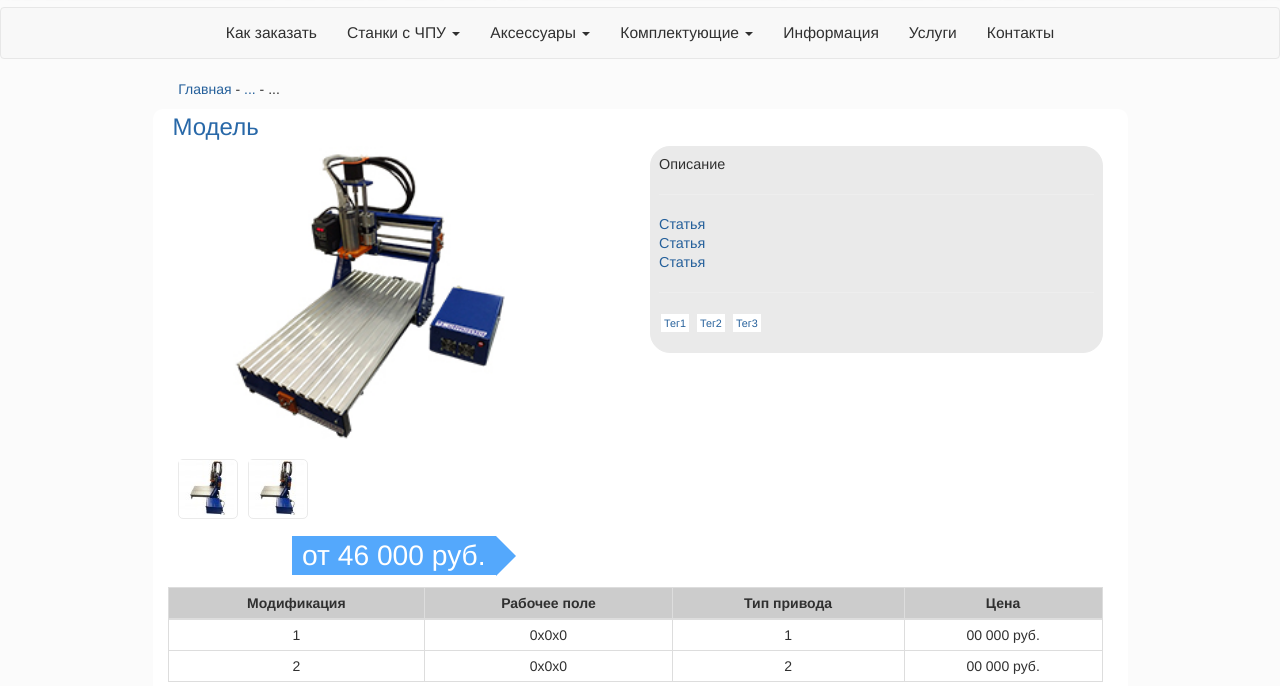
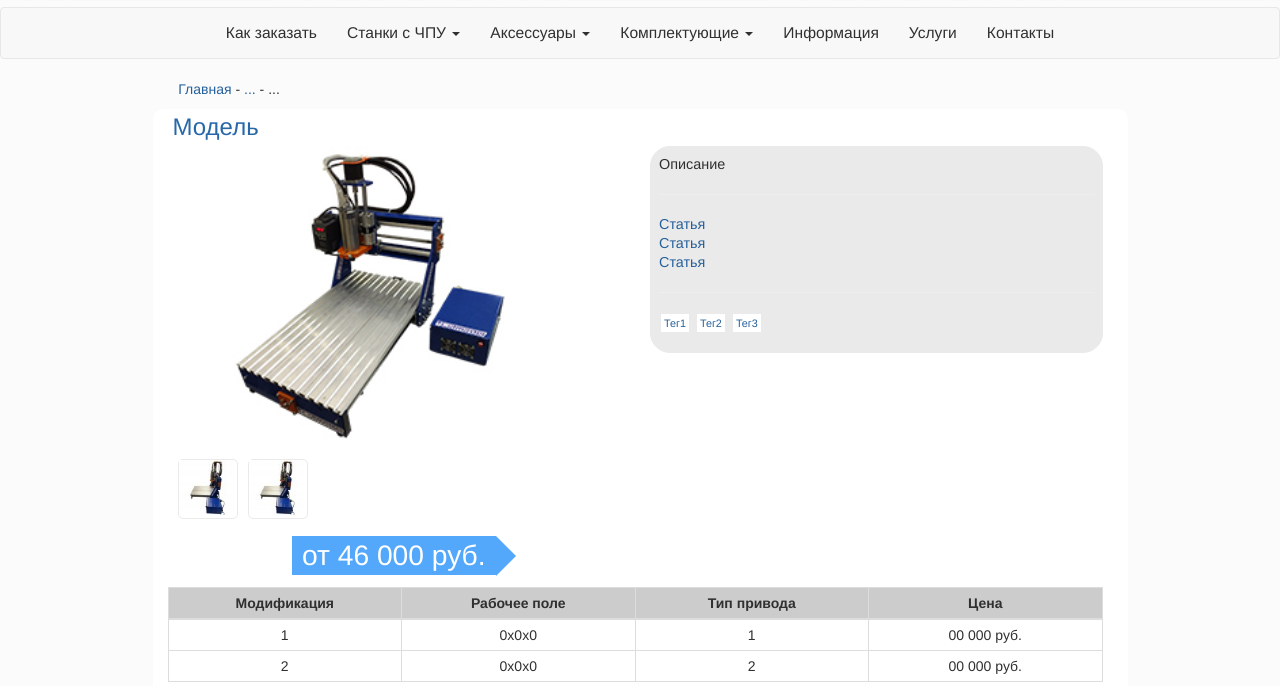
Before and after one commit to KDiGithub/Cutmaster, a plain HTML site: page cutmaster/product.html in a window 1280 px wide. Shown: the part 114-800 px from the top of the page. Drawn offline with Linux system fonts and the light colour scheme.

Commit message:
Update catalogs.css

```diff
--- a/cutmaster/workspace/css/catalogs.css
+++ b/cutmaster/workspace/css/catalogs.css
@@ -45,6 +45,12 @@
 	Label the data
 	*/
 	.restable td:before { content: attr(data-title); }
+}
+
+@media only screen and (min-width: 760px){
+	.restable td, .restable tr {
+		width:25%;
+	}
 }
 
 .mod-img img{
```
